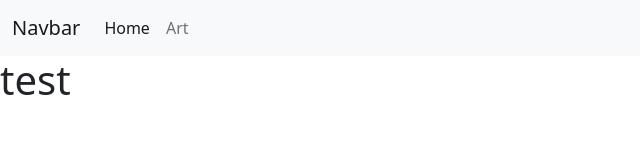
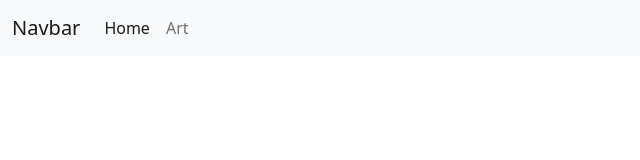
Before and after one commit to samins05/HTMLCSSProject, a plain HTML site: page art.html in a window 1280 px wide. Shown: the whole page, without its empty margins (0-640 px from the left). Drawn offline with nearby package versions, Linux system fonts and the light colour scheme.

Commit message:
Update art.html

```diff
--- a/art.html
+++ b/art.html
@@ -4,8 +4,8 @@
     <meta charset="UTF-8">
     <meta http-equiv="X-UA-Compatible" content="IE=edge">
     <meta name="viewport" content="width=device-width, initial-scale=1.0">
+    <title>Document</title>
     <link href="https://cdn.jsdelivr.net/npm/bootstrap@5.2.2/dist/css/bootstrap.min.css" rel="stylesheet" integrity="sha384-Zenh87qX5JnK2Jl0vWa8Ck2rdkQ2Bzep5IDxbcnCeuOxjzrPF/et3URy9Bv1WTRi" crossorigin="anonymous">
-    <title>Document</title>
 </head>
 <body>
     <nav class="navbar navbar-expand-lg bg-light">
@@ -22,10 +22,10 @@
               <li class="nav-item">
                 <a class="nav-link" href="art.html">Art</a>
               </li>
+            </ul>
     </div>
   </div>
 </nav>
-    <h1>test</h1>
 
 </body>
 </html>
```
